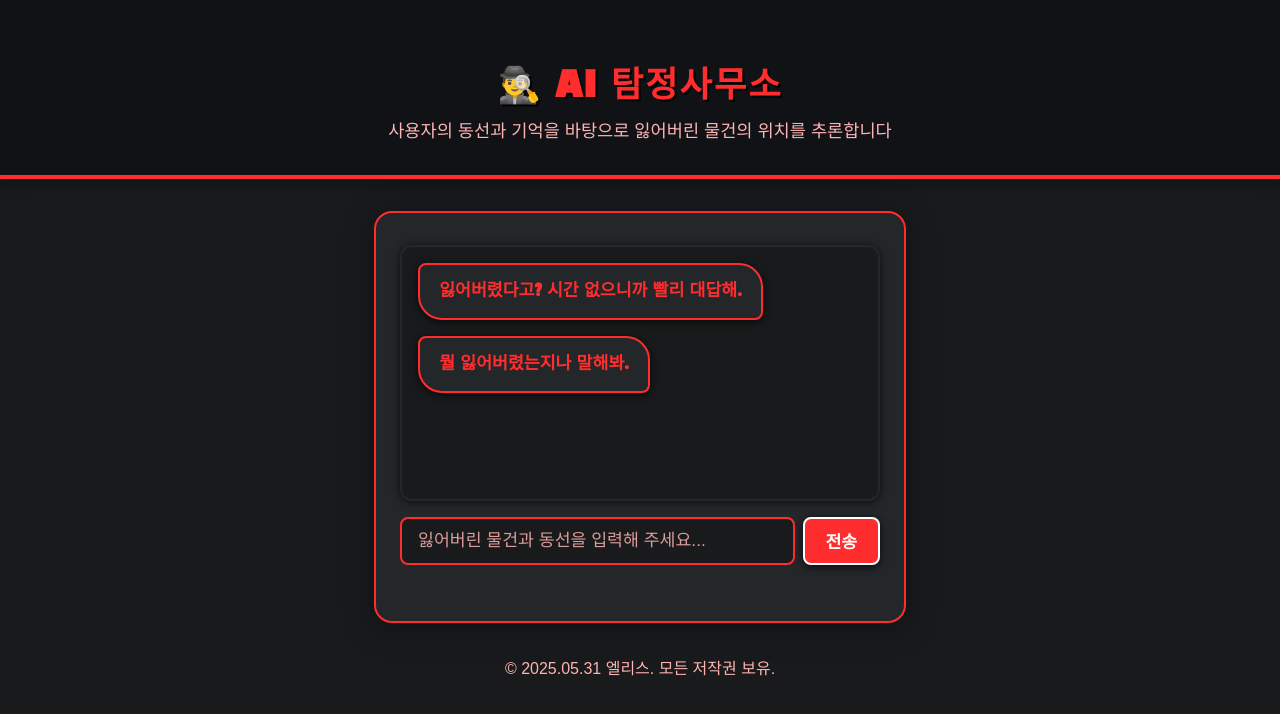
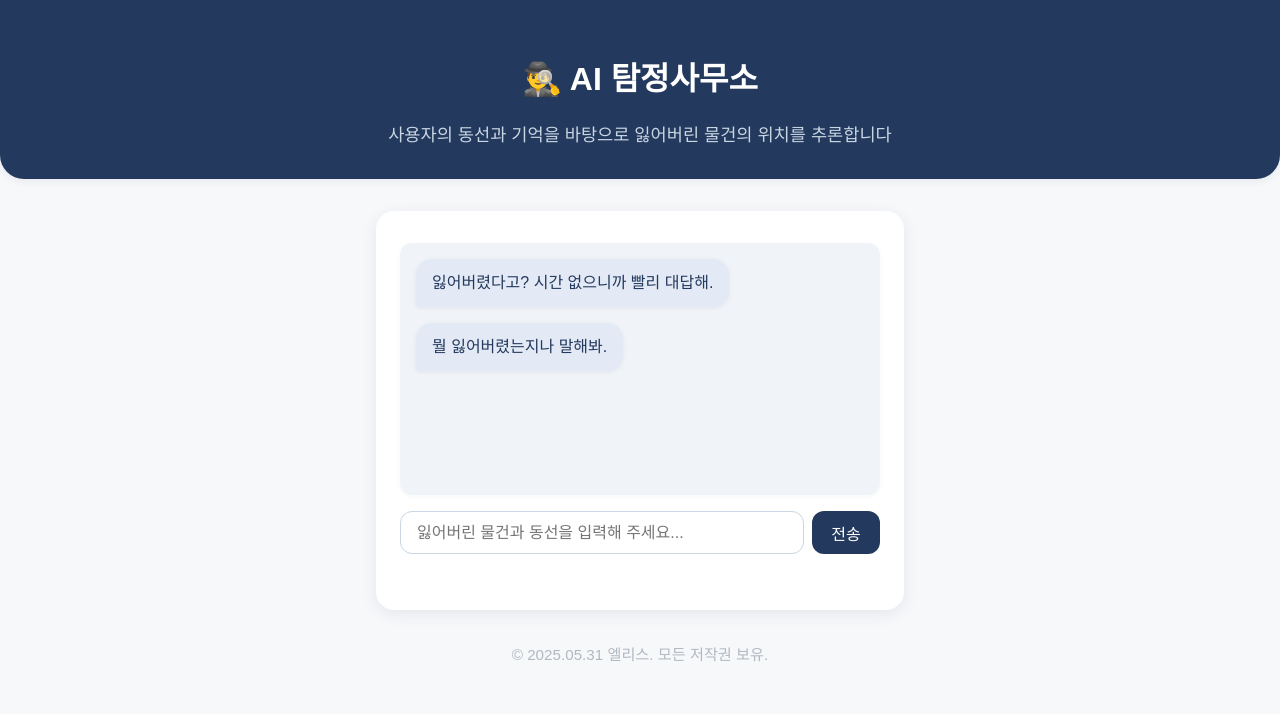
Before and after one commit to DeveloperJinKyu/ai-detective-office, a plain HTML site: page index.html in a window 1280 px wide. Drawn offline with Linux system fonts and the light colour scheme.

Commit message:
1698a5f 커밋(css/style.css) 내용으로 롤백

```diff
--- a/css/style.css
+++ b/css/style.css
@@ -1,41 +1,31 @@
-@import url('https://fonts.googleapis.com/css2?family=Black+Han+Sans&display=swap');
-
 body {
-  font-family: 'Black Han Sans', 'Pretendard', Arial, sans-serif;
-  background: #181a1b;
-  color: #fff;
+  font-family: 'Pretendard', 'Noto Sans KR', Arial, sans-serif;
+  background: #f7f8fa;
+  color: #222;
   margin: 0;
   padding: 0;
 }
 header {
-  background: #111216;
-  color: #ff2d2d;
+  background: #23395d;
+  color: #fff;
   padding: 2rem 1rem 1rem 1rem;
   text-align: center;
-  border-bottom: 4px solid #ff2d2d;
-  box-shadow: 0 4px 16px rgba(0,0,0,0.35);
-}
-h1 {
-  font-size: 2.2rem;
-  font-weight: 900;
-  letter-spacing: 2px;
-  text-shadow: 2px 2px 0 #000;
-  margin-bottom: 0.2em;
+  border-bottom-left-radius: 24px;
+  border-bottom-right-radius: 24px;
+  box-shadow: 0 2px 8px rgba(35,57,93,0.08);
 }
 .subtitle {
   margin-top: 0.5rem;
   font-size: 1.1rem;
-  color: #ffb3b3;
-  font-family: 'Pretendard', Arial, sans-serif;
+  color: #c9d6e3;
 }
 main {
   max-width: 480px;
   margin: 2rem auto;
-  background: #23272a;
+  background: #fff;
   border-radius: 18px;
-  box-shadow: 0 4px 32px rgba(0,0,0,0.35);
+  box-shadow: 0 4px 16px rgba(35,57,93,0.09);
   padding: 2rem 1.5rem 1.5rem 1.5rem;
-  border: 2px solid #ff2d2d;
 }
 #chatbot-section {
   margin-bottom: 2rem;
@@ -44,12 +34,11 @@ main {
   min-height: 220px;
   max-height: 320px;
   overflow-y: auto;
-  background: #181a1b;
+  background: #f0f4f8;
   border-radius: 12px;
   padding: 1rem;
   margin-bottom: 1rem;
-  box-shadow: 0 1px 8px #000a;
-  border: 2px solid #23272a;
+  box-shadow: 0 1px 4px rgba(35,57,93,0.04);
 }
 .message {
   margin-bottom: 1rem;
@@ -64,27 +53,21 @@ main {
 }
 .bubble {
   max-width: 75%;
-  padding: 0.85rem 1.2rem;
-  font-size: 1.08rem;
+  padding: 0.75rem 1rem;
+  border-radius: 16px;
+  font-size: 1rem;
   line-height: 1.5;
-  font-family: 'Black Han Sans', 'Pretendard', Arial, sans-serif;
-  box-shadow: 0 2px 8px #000a;
-  border-width: 2px;
-  border-style: solid;
+  box-shadow: 0 1px 4px rgba(35,57,93,0.08);
 }
 .bubble.bot {
-  background: #23272a;
-  color: #ff2d2d;
-  border-radius: 8px 24px 8px 24px;
-  border-color: #ff2d2d;
-  font-weight: bold;
+  background: #e3eaf6;
+  color: #23395d;
+  border-bottom-left-radius: 4px;
 }
 .bubble.user {
-  background: #ff2d2d;
+  background: #23395d;
   color: #fff;
-  border-radius: 24px 8px 24px 8px;
-  border-color: #fff;
-  font-weight: bold;
+  border-bottom-right-radius: 4px;
 }
 #chat-form {
   display: flex;
@@ -93,47 +76,33 @@ main {
 #user-input {
   flex: 1;
   padding: 0.7rem 1rem;
-  border: 2px solid #ff2d2d;
-  border-radius: 8px;
-  font-size: 1.08rem;
+  border: 1px solid #c9d6e3;
+  border-radius: 12px;
+  font-size: 1rem;
   outline: none;
-  background: #181a1b;
-  color: #fff;
-  font-family: 'Pretendard', Arial, sans-serif;
-}
-#user-input::placeholder {
-  color: #ffb3b3;
-  opacity: 0.85;
 }
 #chat-form button {
-  background: #ff2d2d;
+  background: #23395d;
   color: #fff;
-  font-weight: bold;
-  border-radius: 8px;
-  border: 2px solid #fff;
-  box-shadow: 0 2px 8px #000a;
-  font-size: 1.08rem;
-  padding: 0 1.3rem;
+  border: none;
+  border-radius: 12px;
+  padding: 0 1.2rem;
+  font-size: 1rem;
   cursor: pointer;
-  transition: background 0.2s, border 0.2s;
+  transition: background 0.2s;
 }
 #chat-form button:hover {
-  background: #c40000;
-  border: 2px solid #ffb3b3;
+  background: #1a2b49;
 }
 #result-section {
-  background: #181a1b;
+  background: #f0f4f8;
   border-radius: 12px;
   padding: 1rem;
-  box-shadow: 0 1px 8px #000a;
-  border: 2px solid #ff2d2d;
-  color: #fff;
-  font-weight: bold;
+  box-shadow: 0 1px 4px rgba(35,57,93,0.04);
 }
 footer {
   text-align: center;
-  color: #ffb3b3;
-  font-size: 1rem;
+  color: #b0b8c1;
+  font-size: 0.95rem;
   margin: 2rem 0 1rem 0;
-  font-family: 'Pretendard', Arial, sans-serif;
 }
```
